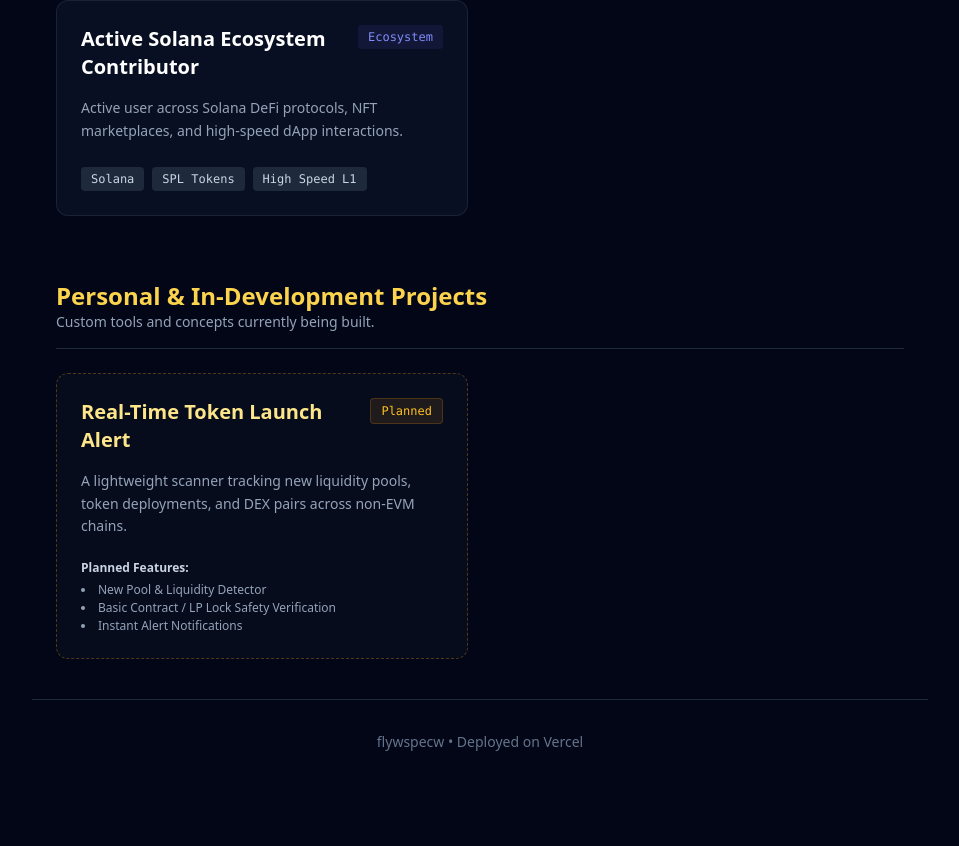
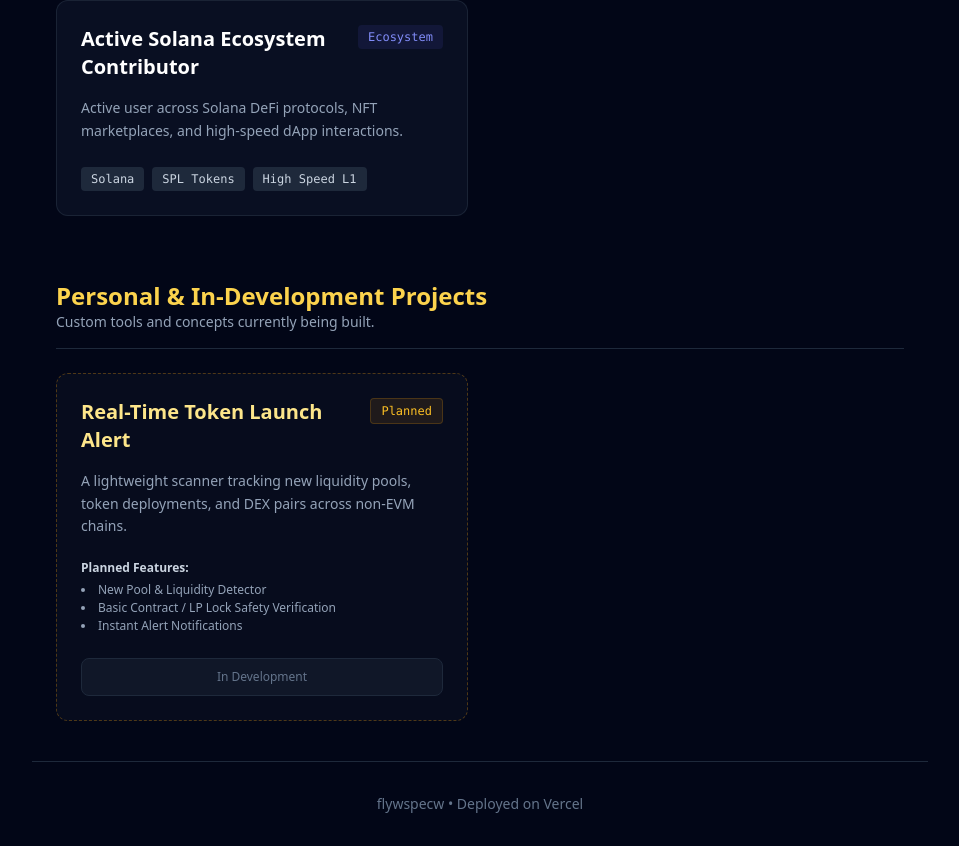
Before and after one commit to diyanf/flywspecw-portfolio, a Next.js app: page / in a window 1280 px wide. Shown: the part 1463-2309 px from the top of the page, without its empty margins (160-1119 px from the left). Before the commit the page ends 2247 px from the top, so only its background shows below. Built offline with nearby package versions, Linux system fonts and the light colour scheme.

Commit message:
Update CustomProjectCard.tsx

```diff
--- a/src/components/CustomProjectCard.tsx
+++ b/src/components/CustomProjectCard.tsx
@@ -1,8 +1,9 @@
-import { CustomProject } from '@/data/customProjects';
+import Link from 'next/link';
+import { CustomProject } from '../data/customProjects';
 
 export default function CustomProjectCard({ project }: { project: CustomProject }) {
   return (
-    <div className="bg-slate-900/40 border border-dashed border-amber-500/30 rounded-xl p-6 flex flex-col justify-between hover:border-amber-500/60 transition duration-300">
+    <div className="bg-slate-900/40 border border-dashed border-amber-500/30 rounded-xl p-6 flex flex-col justify-between hover:border-amber-500/60 transition duration-300 space-y-6">
       <div className="space-y-4">
         <div className="flex justify-between items-start">
           <h3 className="text-xl font-bold text-amber-200">{project.title}</h3>
@@ -11,6 +12,7 @@ export default function CustomProjectCard({ project }: { project: CustomProject
           </span>
         </div>
         <p className="text-slate-400 text-sm leading-relaxed">{project.description}</p>
+
         <div className="space-y-1">
           <span className="text-xs font-semibold text-slate-300">Planned Features:</span>
           <ul className="list-disc list-inside text-xs text-slate-400 space-y-0.5">
@@ -20,6 +22,20 @@ export default function CustomProjectCard({ project }: { project: CustomProject
           </ul>
         </div>
       </div>
+
+      {/* Tombol Menuju Halaman Tool */}
+      {project.link ? (
+        <Link
+          href={project.link}
+          className="w-full text-center bg-amber-500/10 hover:bg-amber-500/20 text-amber-300 border border-amber-500/30 font-semibold text-xs py-2.5 rounded-lg transition"
+        >
+          🚀 Launch Tool
+        </Link>
+      ) : (
+        <span className="w-full text-center bg-slate-800/40 text-slate-500 border border-slate-800 font-medium text-xs py-2.5 rounded-lg cursor-not-allowed">
+          In Development
+        </span>
+      )}
     </div>
   );
 }
```
